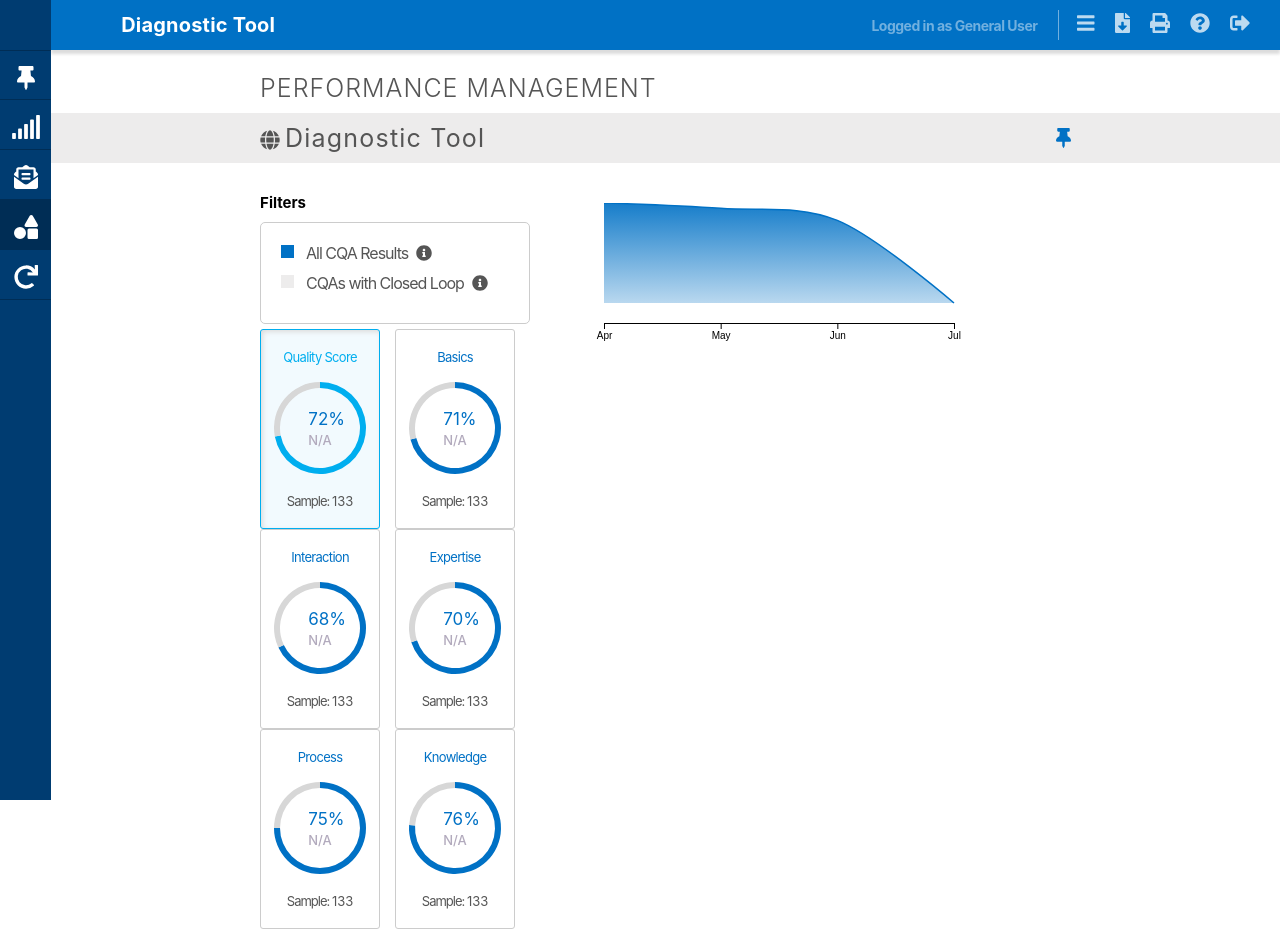
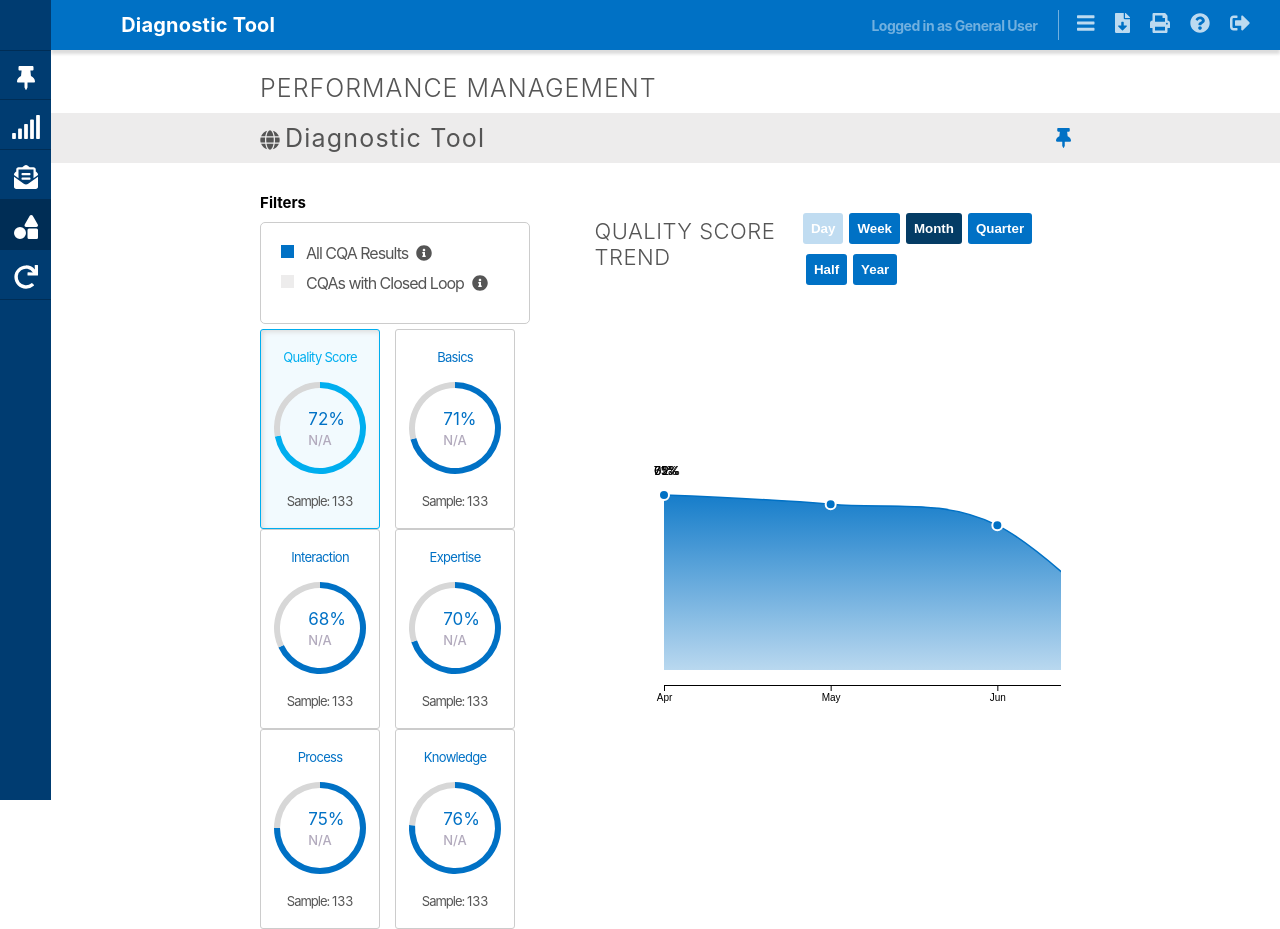
Before and after one commit to suzynakayama/d3js-react, a React (Create React App) app: page / in a window 1280 px wide. Built offline with nearby package versions, Linux system fonts and the light colour scheme.

Commit message:
feat(ui): Circles: - added graph title - added correct circles - still need to work on the circle text

```diff
--- a/src/App.css
+++ b/src/App.css
@@ -10,13 +10,9 @@
 }
 
 .header {
-  /* grid-row: 0 / 1;
-  grid-column: 0 / 2; */
   grid-area: header;
 }
 
 .sidebar {
-  /* grid-row: 0 / 2;
-  grid-column: 0 / 1; */
   grid-area: sidebar;
 }
--- a/src/components/AreaChart/AreaChart.css
+++ b/src/components/AreaChart/AreaChart.css
@@ -1,3 +1,8 @@
-/* .area {
-  background-image: linear-gradient(blue, white);
-} */
+.area-chart {
+  padding-left: 6rem;
+}
+
+.text {
+  color: #555555;
+  font-size: 1.2rem;
+}
--- a/src/components/AreaChart/AreaChart.jsx
+++ b/src/components/AreaChart/AreaChart.jsx
@@ -7,13 +7,11 @@ const AreaChart = ({ graphData }) => {
 
   const scores = graphData.map((each) => each.score);
 
-  // const points = [];
+  const points = [];
 
-  // graphData.forEach((item, idx) => points.push([idx, item.score]))
+  graphData.forEach((item) => points.push([item.date , item.score]))
 
-  // const D = [...graphData]
-
-  // console.log(D);
+  console.log(points);
 
   useEffect(() => {
     const svg = select(areaRef.current);
@@ -28,18 +26,17 @@ const AreaChart = ({ graphData }) => {
     const stackGen = stack().keys(["score"]);
 
     const layer = stackGen(graphData);
-    console.log(layer);
 
     const xScale = scalePoint()
       .domain(graphData.map((d) => d.date))
-      .range([0, 350]);
+      .range([0, 500]);
 
     const yScale = scaleLinear()
       .domain([0, max])
-      .range([100, 0]);
+      .range([175, 0]);
 
     const areaGenerator = area()
-      .x((item) => { console.log(item); return xScale(item.data.date); })
+      .x((item) => xScale(item.data.date))
       .y0((item) => yScale(item[0]))
       .y1((item) => yScale(item[1]))
       .curve(curveCardinal)
@@ -72,49 +69,79 @@ const AreaChart = ({ graphData }) => {
       .style("stop-opacity", .3);
 
     svg
-      .selectAll(".area")
+      .select(".area")
       .data(layer)
       .join("path")
-      .attr("class", "area")
       .style("fill", "url(#grad)")
-      // .attr("stroke-linecap", "round")
-      // .attr("stroke", "#0071c5")
-      // .attr("stroke-width", 1.5)
       .attr("d", areaGenerator)
-      .attr("transform", "translate(10, 0)");
+      .attr("transform", "translate(10, 30)");
 
     svg
-      .append("path")
+      .select(".line")
       .data(layer)
+      .attr('class', 'line')
       .attr("fill", "none")
       .attr("stroke", "#0071c5")
       .attr('stroke-width', 1.5)
-      .attr("transform", "translate(10, 0)")
+      .attr("transform", "translate(10, 30)")
       .attr('d', lineGenerator);
 
-    // svg
-    //   .selectAll("circles")
-    //   .data(layer)
-    //   .enter()
-    //   .append('circle')
-    //   .attr("fill", "none")
-    //   .attr("stroke", "#0071c5")
-    //   .attr("stroke-width", 1.5)
-    //   .attr('r', 3)
-    //   .attr('cx', (item) => xScale(item.data.date))
-    //   .attr('cy', (item) => yScale(item[1]));
+    svg
+      .selectAll("circle")
+      .data(points)
+      .attr("fill", "#0071c5")
+      .attr("stroke", "white")
+      .attr("stroke-width", 2)
+      .attr("r", 5)
+      .attr("cx", (item) => xScale(item[0]))
+      .attr("cy", (item) => yScale(item[1]))
+      .attr("transform", "translate(10, 30)");
+
+    const g = svg.append('g');
+
+    g
+      // .selectAll("circle")
+      // .append('g')
+      .selectAll(".text")
+      .data(points)
+      .enter()
+      .append("text")
+      .attr("class", "text")
+      // .attr('fill', 'currentColor')
+      .attr("y", "10")
+      // .attr("dx", (item, idx) => item[0])
+      // .attr('x', (item) => item[0])
+      //   .attr('y', 10)
+      //   // .attr()
+      .text((item) => `${item[1]}%`);
 
     const xAxis = axisBottom(xScale);
     svg.select('.x-axis')
-      .attr('transform', 'translate(10, 120)')
+      .attr('transform', 'translate(10, 220)')
       .call(xAxis);
 
-  }, [graphData, scores]);
+  }, [graphData, points, scores]);
 
   return (
-    <svg ref={areaRef} width="400px" height="300px">
-      <g className="x-axis" />
-    </svg>
+    <div className="area-chart">
+      <svg ref={ areaRef } width="100%" height="380px">
+        <path className="area"/>
+        <path className="line"/>
+        <circle className="circle">
+        <text className="text"/></circle>
+        <circle className="circle">
+        <text className="text"/></circle>
+        <circle className="circle">
+        <text className="text"/></circle>
+        <circle className="circle">
+        <text className="text"/></circle>
+        {/* <circle className="circle" />
+        <circle className="circle" />
+        <circle className="circle" />
+        <circle className="circle" /> */}
+        <g className="x-axis" />
+      </svg>
+    </div>
   );
 };
 
--- a/src/components/Card/Card.jsx
+++ b/src/components/Card/Card.jsx
@@ -5,7 +5,7 @@ import Donut from '../Donut/Donut';
 const Card = ({ card, selected, setSelected, setGraph }) => {
   const { name, sample, score, vsly } = card;
 
-  const smallText = vsly ? vsly : "N/A"
+  const smallText = vsly ? vsly : "N/A";
 
   const handleClick = () => {
     setSelected(card.name);
--- a/src/components/Dashboard/Dashboard.jsx
+++ b/src/components/Dashboard/Dashboard.jsx
@@ -14,7 +14,7 @@ const Dashboard = () => {
   const { areaData, gaugeData } = data;
   const newGaugeData = filter === 'all' ? gaugeData : gaugeData.filter(data => data.score === 100);
   const graphData = areaData[graph];
-  console.log(areaData);
+
   return (
     <div className="dashboard">
       <h1 className="dashboard-title">Performance Management</h1>
@@ -29,7 +29,7 @@ const Dashboard = () => {
       </div>
       <section className="dashboard-main">
         <Filters setFilter={setFilter} />
-        <Graph graphData={graphData} setGraph={setGraph} />
+        <Graph graphData={ graphData } name={ graph }/>
         <AllCards data={newGaugeData} setGraph={setGraph} />
       </section>
     </div>
--- a/src/components/Graph/Graph.jsx
+++ b/src/components/Graph/Graph.jsx
@@ -1,10 +1,12 @@
 import React from 'react';
 import './Graph.css'
 import AreaChart from '../AreaChart/AreaChart';
+import GraphTitle from '../GraphTitle/GraphTitle';
 
-const Graph = ({ graphData, setGraph }) => {
+const Graph = ({ graphData, name }) => {
   return (
     <div className="graph">
+      <GraphTitle name={ name }/>
       <AreaChart graphData={ graphData }/>
     </div>
   );
--- /dev/null
+++ b/src/components/GraphTitle/GraphTitle.css
@@ -0,0 +1,43 @@
+.graph-options{
+  width: 100%;
+  display: flex;
+  align-items: center;
+  justify-content: space-between;
+  margin-bottom: 180px;
+}
+
+.graph-title {
+  color: #555555;
+  font-weight: 300;
+  text-transform: uppercase;
+  letter-spacing: .5px;
+  font-size: 2.2rem;
+}
+
+.graph-btn {
+  background: #0071c5;
+  color: white;
+  font-weight: bold;
+  border: none;
+  border-radius: 3px;
+  padding: 8px;
+  margin: 0 3px;
+  margin-top: 10px;
+  cursor: pointer;
+}
+
+.graph-btn:first-of-type {
+  margin-left: 0;
+}
+
+.graph-btn:last-of-type {
+  margin-right: 0;
+}
+
+.light {
+  background: #c0dcf1;
+}
+
+.dark {
+  background: #043c65;
+}
--- /dev/null
+++ b/src/components/GraphTitle/GraphTitle.jsx
@@ -0,0 +1,21 @@
+import React from 'react';
+import './GraphTitle.css';
+
+const GraphTitle = ({name}) => {
+
+  return (
+    <div className="graph-options">
+      <span className="graph-title">{ name } Trend</span>
+      <span>
+        <button className="graph-btn light">Day</button>
+        <button className="graph-btn">Week</button>
+        <button className="graph-btn dark">Month</button>
+        <button className="graph-btn">Quarter</button>
+        <button className="graph-btn">Half</button>
+        <button className="graph-btn">Year</button>
+      </span>
+    </div>
+  )
+}
+
+export default GraphTitle
```
